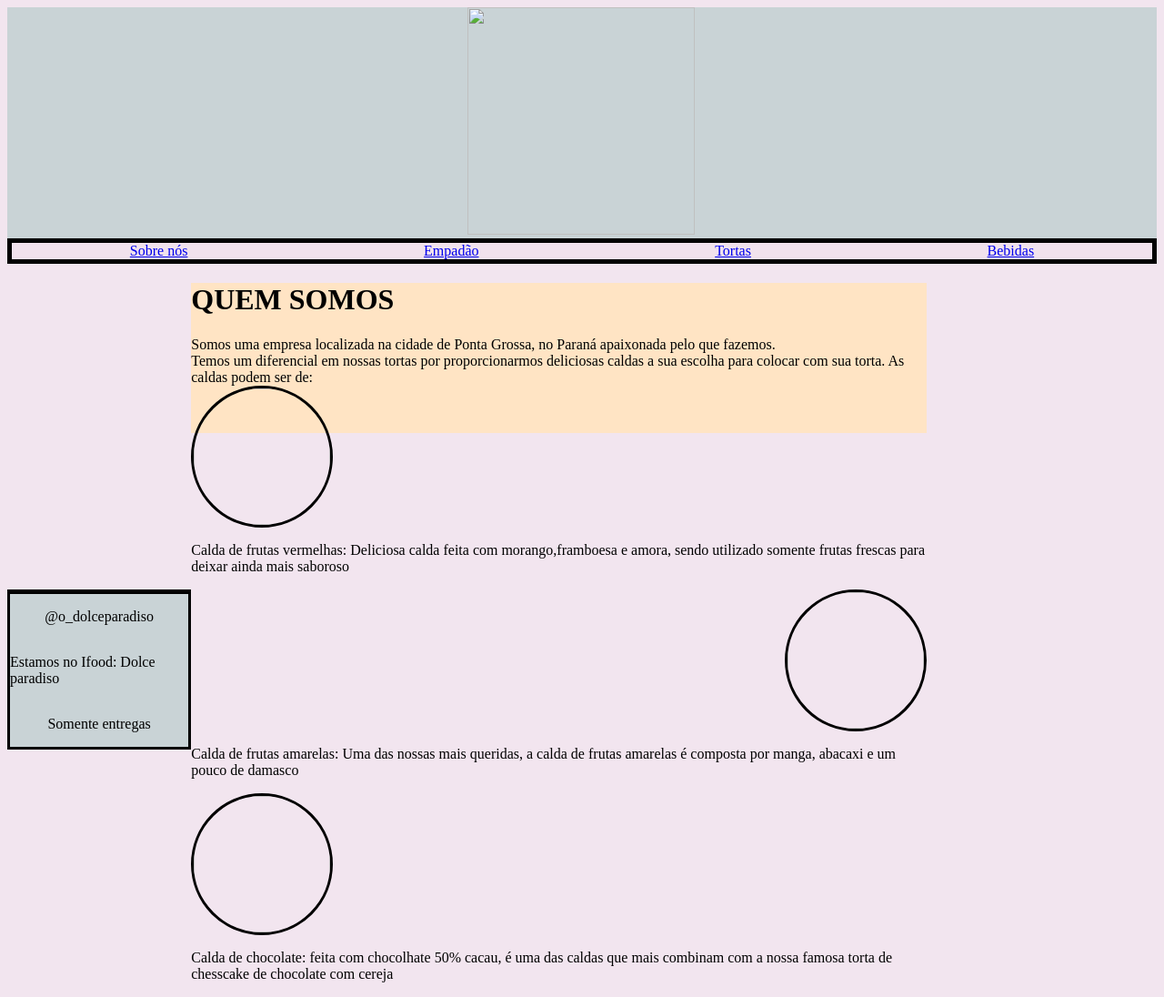
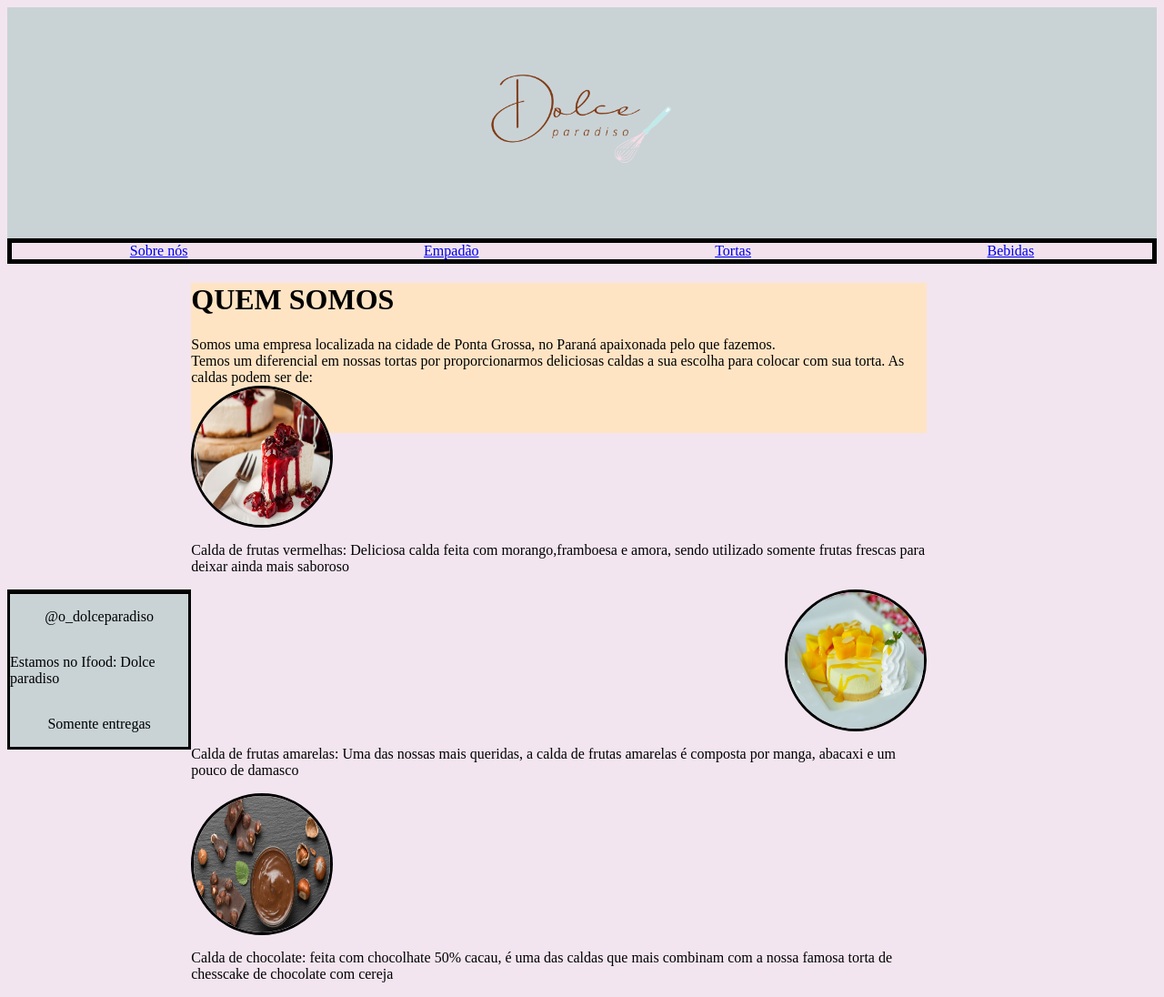
Before and after one commit to helojobbinss/dolceparadiso, a plain HTML site: page index.html in a window 1280 px wide. Shown: the whole page at 91% size. Drawn offline with Linux system fonts and the light colour scheme.

Commit message:
Update index.html

```diff
--- a/index.html
+++ b/index.html
@@ -8,7 +8,7 @@
 </head>
 <body>
     <header>
-        <img  alt="" src="./imagens/dolce paradiso.png" id="logo">
+        <img  alt="" src="./dolce paradiso.png" id="logo">
     </header>
     <nav class="container">
         <a class="item1" href="index.html">Sobre nós</a>
@@ -21,9 +21,9 @@
     <p>Somos uma empresa localizada na cidade de Ponta Grossa, no Paraná apaixonada pelo que fazemos. <br>
         Temos um diferencial em nossas tortas por proporcionarmos deliciosas caldas a sua escolha para colocar com sua torta. As caldas podem ser de:<br>
 
-     <img src="./imagens/calda de frutas vermelhas.jpg" id="frutas_vermelhas" alt=""><p class="item_1">Calda de frutas vermelhas: Deliciosa calda feita com morango,framboesa e amora, sendo utilizado somente frutas frescas para deixar ainda mais saboroso</p><br>
-      <img src="./imagens/calda de frutas amarelas.jpg" alt="" id="frutas_amarelas"><p class="item_2">Calda de frutas amarelas: Uma das nossas mais queridas, a calda de frutas amarelas é composta por manga, abacaxi e um pouco de damasco</p><br>
-      <img src="./imagens/calda de chocolate.jpg" alt="" id="chocolate"><p class="item_3">Calda de chocolate: feita com chocolhate 50% cacau, é uma das caldas que mais combinam com a nossa famosa torta de chesscake de chocolate com cereja </p>
+     <img src="./calda de frutas vermelhas.jpg" id="frutas_vermelhas" alt=""><p class="item_1">Calda de frutas vermelhas: Deliciosa calda feita com morango,framboesa e amora, sendo utilizado somente frutas frescas para deixar ainda mais saboroso</p><br>
+      <img src="./calda de frutas amarelas.jpg" alt="" id="frutas_amarelas"><p class="item_2">Calda de frutas amarelas: Uma das nossas mais queridas, a calda de frutas amarelas é composta por manga, abacaxi e um pouco de damasco</p><br>
+      <img src="./calda de chocolate.jpg" alt="" id="chocolate"><p class="item_3">Calda de chocolate: feita com chocolhate 50% cacau, é uma das caldas que mais combinam com a nossa famosa torta de chesscake de chocolate com cereja </p>
     </p>
 </div>
 <footer class="container2">
```
